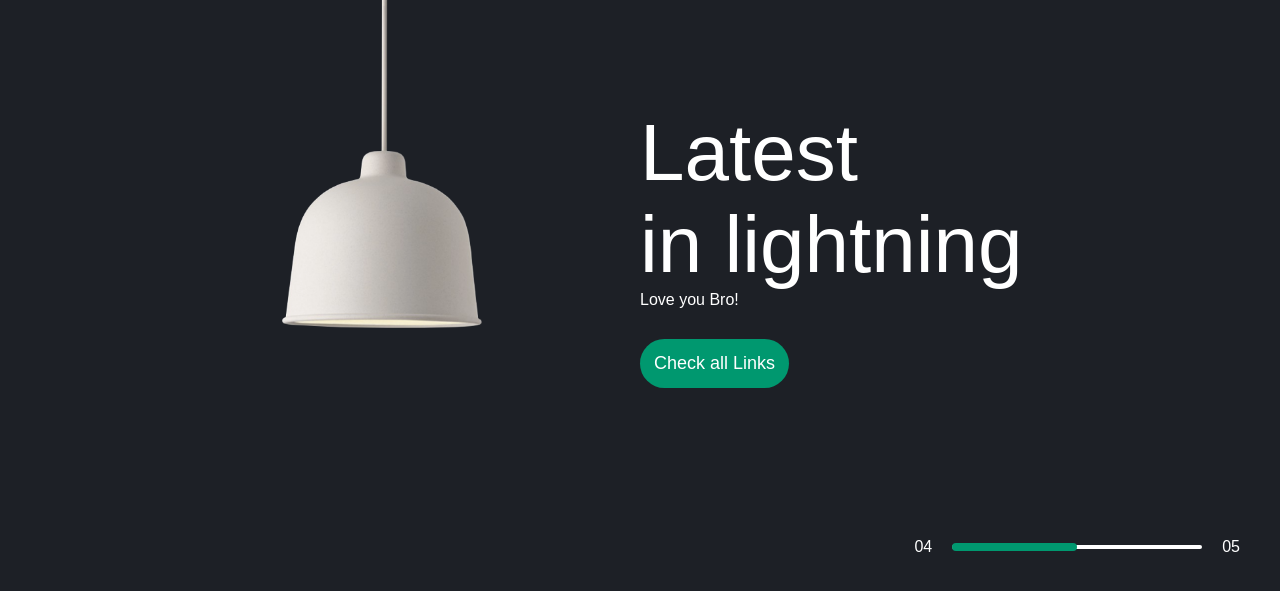
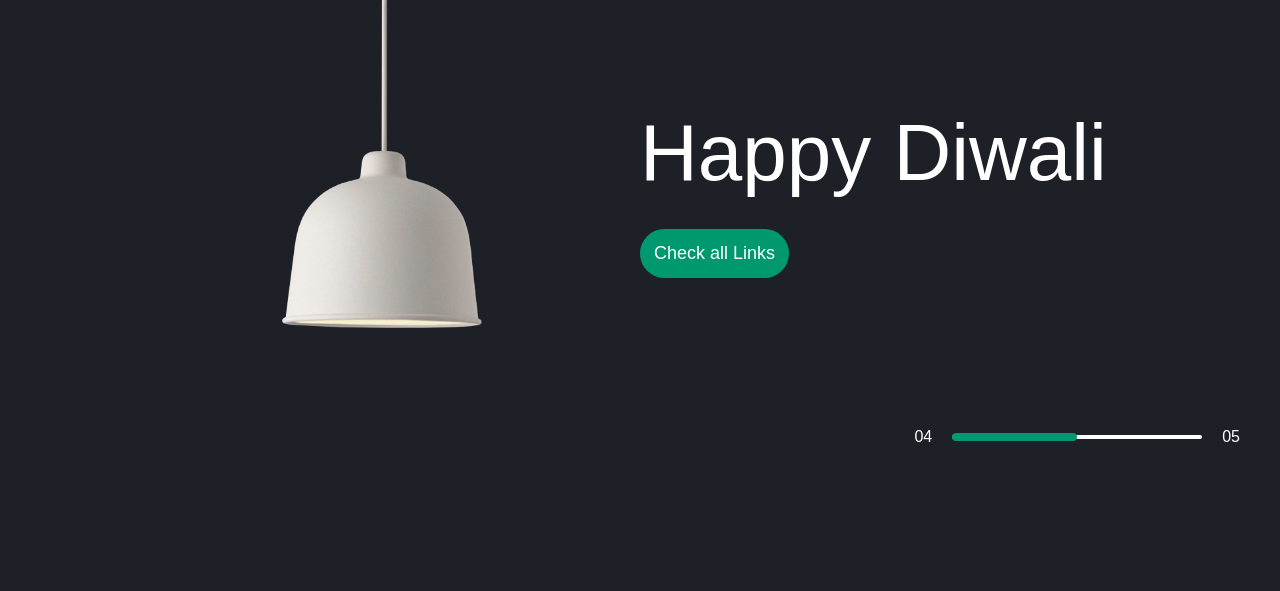
Before and after one commit to shivamsaroj2002/shivamsaroj2002.github.io, a plain HTML site: page index.html in a window 1280 px wide. Shown: the part 75-666 px from the top of the page. Drawn offline with Linux system fonts and the light colour scheme.

Commit message:
Update index.html

```diff
--- a/index.html
+++ b/index.html
@@ -21,8 +21,8 @@
         <img src="light.png" class="light" id ="light">
     </div>
     <div class="text-container">
-        <h1>Latest <br>in lightning</h1>
-        <p>Love you Bro!</p>
+        <h1>Happy Diwali</h1>
+        <p></p>
         <a href="">Check all Links</a>
 
         <div class="control">
```
